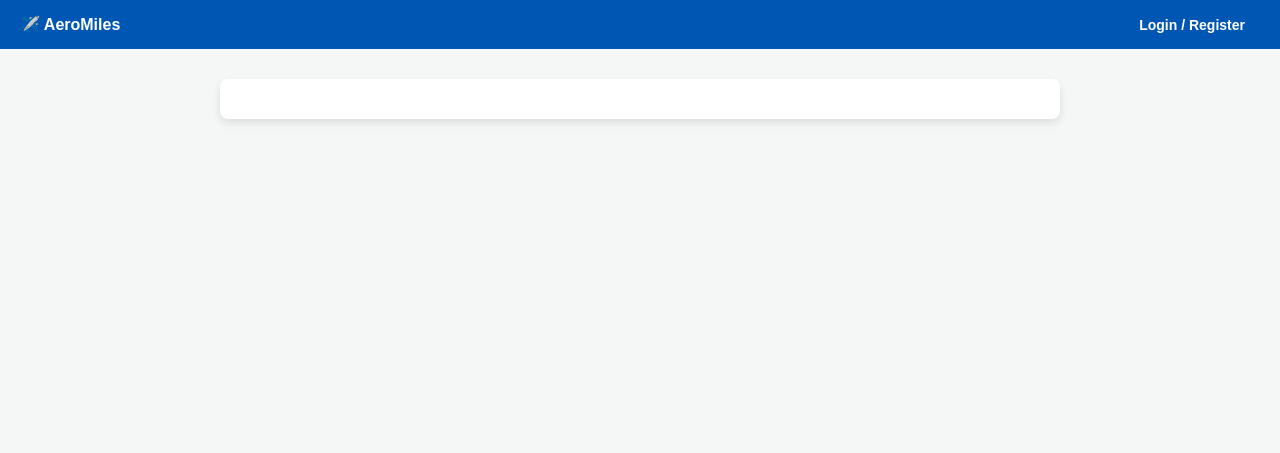
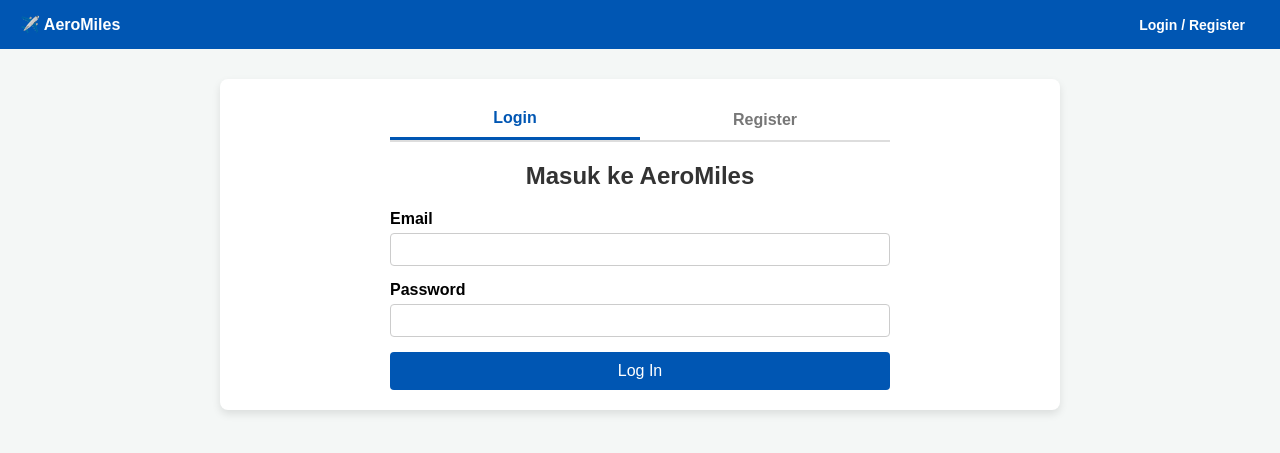
Before and after one commit to querycard/aeromiles-c7, a Django app: page /auth/login/ in a window 1280 px wide. Shown: the top 453 px of the page. Run offline with Django 5.2, Linux system fonts and the light colour scheme.

Commit message:
changed login register for base.html navbar

```diff
--- a/authUser/templates/login_register.html
+++ b/authUser/templates/login_register.html
@@ -1,49 +1,23 @@
 {% extends 'base.html' %}
+{% block title %}Login & Register{% endblock %}
 
-<!DOCTYPE html>
-<html lang="id">
-<head>
-    <meta charset="UTF-8">
-    <meta name="viewport" content="width=device-width, initial-scale=1.0">
-    <title>AeroMiles - Login & Register</title>
-    <style>
-        body { font-family: Arial, sans-serif; background-color: #f4f7f6; display: flex; justify-content: center; padding: 20px; }
-        .container { background-color: white; padding: 30px; border-radius: 8px; box-shadow: 0 4px 8px rgba(0,0,0,0.1); width: 100%; max-width: 500px; }
-        h2 { text-align: center; color: #333; }
-        .tabs { display: flex; justify-content: space-between; margin-bottom: 20px; border-bottom: 2px solid #ddd; }
-        .tab-btn { flex: 1; padding: 10px; border: none; background: none; cursor: pointer; font-size: 16px; font-weight: bold; color: #777; }
-        .tab-btn.active { color: #0056b3; border-bottom: 3px solid #0056b3; }
-        .form-group { margin-bottom: 15px; }
-        label { display: block; margin-bottom: 5px; font-weight: bold; font-size: 14px;}
-        input, select { width: 100%; padding: 10px; border: 1px solid #ccc; border-radius: 4px; box-sizing: border-box; }
-        button.submit-btn { width: 100%; padding: 10px; background-color: #0056b3; color: white; border: none; border-radius: 4px; font-size: 16px; cursor: pointer; }
-        button.submit-btn:hover { background-color: #004494; }
-        .hidden { display: none; }
+{% block content %}
+<style>
+    .auth-wrapper { max-width: 500px; margin: 0 auto; }
+    .tabs { display: flex; justify-content: space-between; margin-bottom: 20px; border-bottom: 2px solid #ddd; }
+    .tab-btn { flex: 1; padding: 10px; border: none; background: none; cursor: pointer; font-size: 16px; font-weight: bold; color: #777; }
+    .tab-btn.active { color: #0056b3; border-bottom: 3px solid #0056b3; }
+    .hidden { display: none; }
+</style>
 
-        .alert { padding: 12px; margin-bottom: 20px; border-radius: 4px; font-size: 14px; text-align: center;}
-        .alert-success { background-color: #d4edda; color: #155724; border: 1px solid #c3e6cb; }
-        .alert-error { background-color: #f8d7da; color: #721c24; border: 1px solid #f5c6cb; }
-    </style>
-</head>
-<body>
-
-<div class="container">
-
-    {% if messages %}
-        {% for message in messages %}
-            <div class="alert {% if message.tags == 'error' %}alert-error{% else %}alert-success{% endif %}">
-                <strong>{{ message }}</strong>
-            </div>
-        {% endfor %}
-    {% endif %}
-
+<div class="auth-wrapper">
     <div class="tabs">
         <button class="tab-btn active" id="tab-login" onclick="switchTab('login')">Login</button>
         <button class="tab-btn" id="tab-register" onclick="switchTab('register')">Register</button>
     </div>
 
     <div id="form-login">
-        <h2>Masuk ke AeroMiles</h2>
+        <h2 style="text-align: center; color: #333; margin-bottom: 20px;">Masuk ke AeroMiles</h2>
         <form method="POST" action="">
             {% csrf_token %}
             <input type="hidden" name="action" value="login">
@@ -56,12 +30,12 @@
                 <label>Password</label>
                 <input type="password" name="password" required>
             </div>
-            <button type="submit" class="submit-btn">Log In</button>
+            <button type="submit" class="btn-primary" style="width: 100%;">Log In</button>
         </form>
     </div>
 
     <div id="form-register" class="hidden">
-        <h2>Daftar Akun Baru</h2>
+        <h2 style="text-align: center; color: #333; margin-bottom: 20px;">Daftar Akun Baru</h2>
         <form method="POST" action="" onsubmit="return validateRegister()">
             {% csrf_token %}
             <input type="hidden" name="action" value="register">
@@ -122,7 +96,6 @@
                 <input type="text" name="kewarganegaraan" required>
             </div>
 
-            <!-- FIELD KHUSUS STAF -->
             <div class="form-group hidden" id="staf-maskapai-group">
                 <label>Kode Maskapai</label>
                 <select name="kode_maskapai" id="reg-maskapai">
@@ -145,13 +118,12 @@
                 <input type="password" id="reg-confirm-password" required>
             </div>
 
-            <button type="submit" class="submit-btn">Register</button>
+            <button type="submit" class="btn-primary" style="width: 100%;">Register</button>
         </form>
     </div>
 </div>
 
 <script>
-    // Fungsi pindah tab Login/Register
     function switchTab(tab) {
         if (tab === 'login') {
             document.getElementById('form-login').classList.remove('hidden');
@@ -166,7 +138,6 @@
         }
     }
 
-    // Fungsi memunculkan dropdown Maskapai jika memilih role Staf
     function toggleStafFields() {
         const role = document.getElementById('role-select').value;
         const maskapaiGroup = document.getElementById('staf-maskapai-group');
@@ -192,6 +163,4 @@
         return true;
     }
 </script>
-
-</body>
-</html>
+{% endblock %}
```
